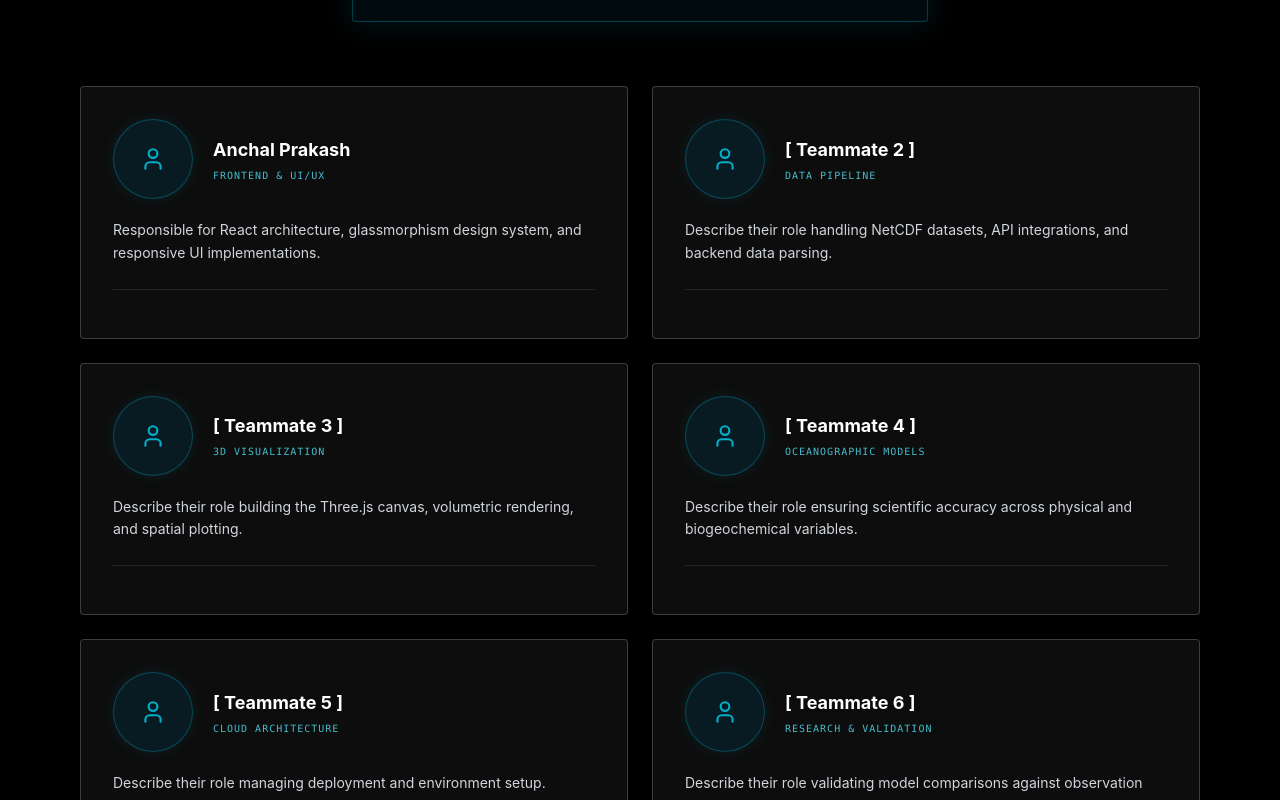
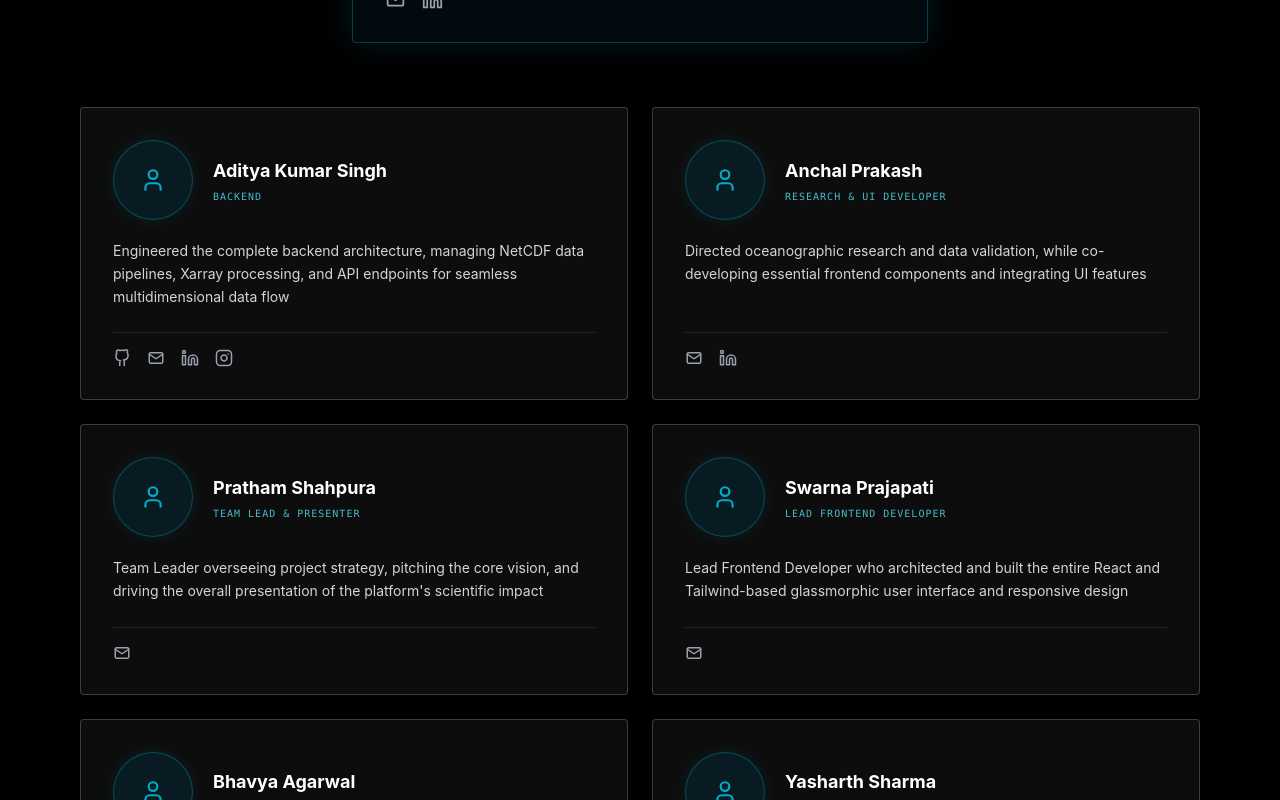
Before and after one commit to adityaksx/solvxx, a React (Vite) app: page / in a window 1280 px wide. Shown: the part 4160-4960 px from the top of the page. Built offline with nearby package versions, Linux system fonts and the light colour scheme.

Commit message:
add teamate and mentor details

```diff
--- a/src/App.tsx
+++ b/src/App.tsx
@@ -308,23 +308,23 @@ const TechImpact: React.FC = () => (
 // --- 6. Team ---
 const AboutTeam: React.FC = () => {
   const mentor: TeamPerson = {
-    name: "[ Mentor Name ]",
+    name: "Dr. Tusar Kanti Mishra",
     role: "Project Mentor",
     description: "Provide a brief description of how your mentor guided the architecture, vision, or scientific accuracy of the SolvX platform for the hackathon.",
     photo: "",
     github: "",
-    email: "",
-    linkedin: "",
+    email: "tusar.mishra@manipal.edu",
+    linkedin: "https://www.linkedin.com/in/dr-tusar-kanti-mishra-0255841b0",
     instagram: ""
   };
 
   const teamMembers: TeamPerson[] = [
-    { name: "Anchal Prakash", role: "Frontend & UI/UX", desc: "Responsible for React architecture, glassmorphism design system, and responsive UI implementations.", photo: "", github: "", email: "", linkedin: "", instagram: "" },
-    { name: "[ Teammate 2 ]", role: "Data Pipeline", desc: "Describe their role handling NetCDF datasets, API integrations, and backend data parsing.", photo: "", github: "", email: "", linkedin: "", instagram: "" },
-    { name: "[ Teammate 3 ]", role: "3D Visualization", desc: "Describe their role building the Three.js canvas, volumetric rendering, and spatial plotting.", photo: "", github: "", email: "", linkedin: "", instagram: "" },
-    { name: "[ Teammate 4 ]", role: "Oceanographic Models", desc: "Describe their role ensuring scientific accuracy across physical and biogeochemical variables.", photo: "", github: "", email: "", linkedin: "", instagram: "" },
-    { name: "[ Teammate 5 ]", role: "Cloud Architecture", desc: "Describe their role managing deployment and environment setup.", photo: "", github: "", email: "", linkedin: "", instagram: "" },
-    { name: "[ Teammate 6 ]", role: "Research & Validation", desc: "Describe their role validating model comparisons against observation data.", photo: "", github: "", email: "", linkedin: "", instagram: "" }
+    { name: "Aditya Kumar Singh", role: "Backend", desc: "Engineered the complete backend architecture, managing NetCDF data pipelines, Xarray processing, and API endpoints for seamless multidimensional data flow", photo: "", github: "https://github.com/adityaksx", email: "Aditya26.mitblr2026@learner.manipal.edu", linkedin: "www.linkedin.com/in/adityaksx", instagram: "https://www.instagram.com/aditya.ksx" },
+    { name: "Anchal Prakash", role: "Research & UI Developer", desc: "Directed oceanographic research and data validation, while co-developing essential frontend components and integrating UI features", photo: "", github: "", email: "anchal.mitblr2026@learner.manipal.edu", linkedin: "https://www.linkedin.com/in/anchal-prakash-80233337a", instagram: "" },
+    { name: "Pratham Shahpura", role: " Team Lead & Presenter", desc: "Team Leader overseeing project strategy, pitching the core vision, and driving the overall presentation of the platform's scientific impact", photo: "", github: "", email: "Pratham.mitblr2026@learner.manipal.edu", linkedin: "", instagram: "" },
+    { name: "Swarna Prajapati", role: "Lead Frontend Developer", desc: "Lead Frontend Developer who architected and built the entire React and Tailwind-based glassmorphic user interface and responsive design", photo: "", github: "", email: "swarna2.mitblr2026@learner.manipal.edu", linkedin: "", instagram: "" },
+    { name: "Bhavya Agarwal", role: "3D Visualization Engineer", desc: "Specialized in WebGL and Three.js to engineer the platform's core interactive 3D volumetric rendering and spatial plotting capabilities", photo: "", github: "", email: "Bhavya3.mitblr2026@learner.manipal.edu", linkedin: "https://www.linkedin.com/in/bhavya-aggarwal-39047743b", instagram: "" },
+    { name: "Yasharth Sharma", role: "Presentation Compiler", desc: ": Designed and structured the presentation pitch deck, ensuring the platform's complex scientific workflows were communicated clearly and effectively", photo: "", github: "", email: "yasharth.mitblr2026@learner.manipal.edu", linkedin: "", instagram: "" }
   ];
 
 
```
